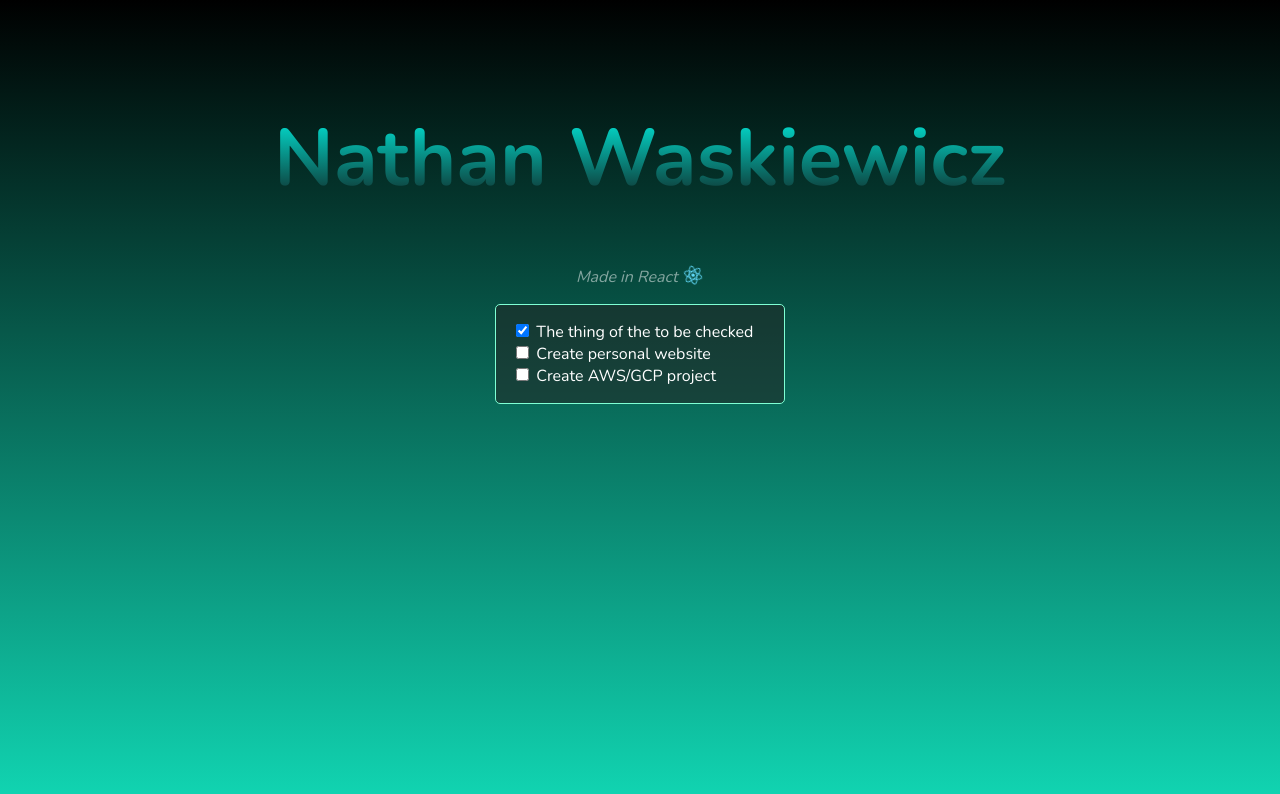
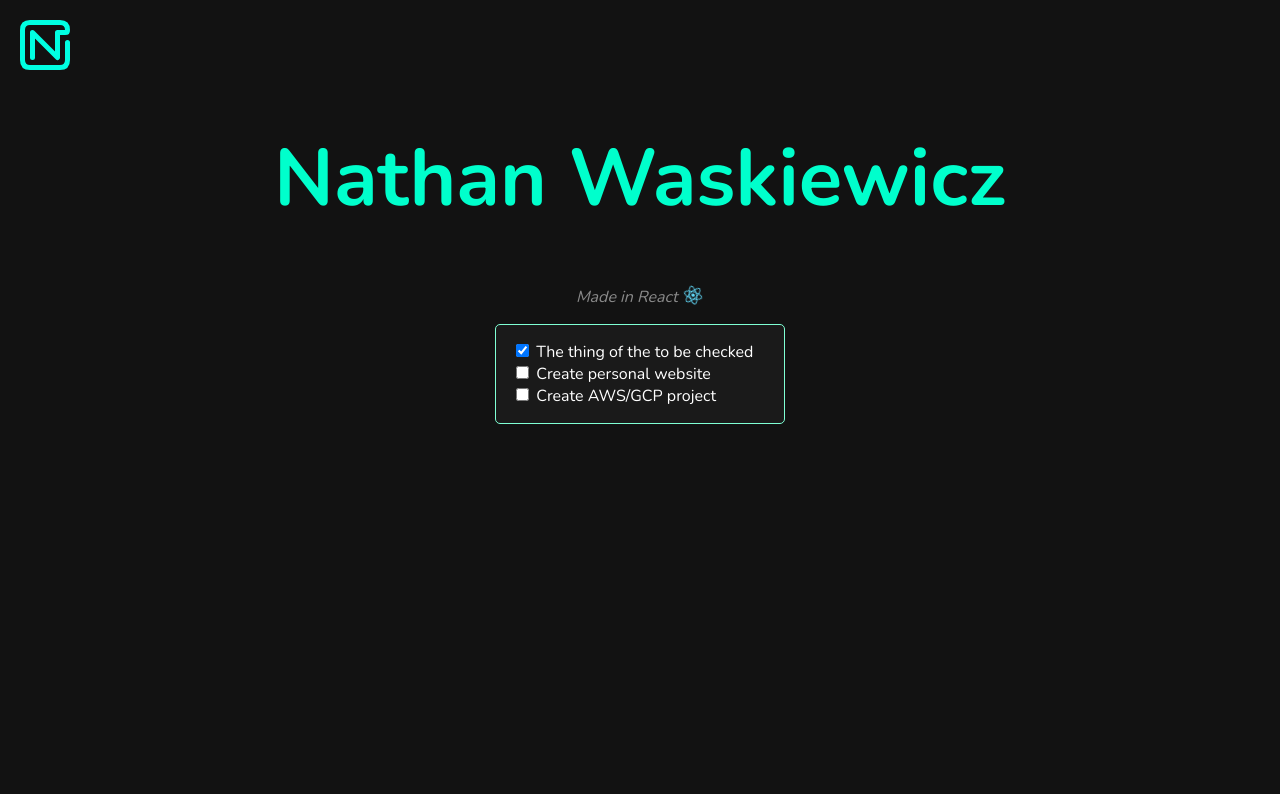
Before and after one commit to N8byte/N8byte.github.io, a React (Create React App) app: page / in a window 1280 px wide. Shown: the top 794 px of the page. Built offline with nearby package versions, Linux system fonts and the light colour scheme.

Commit message:
- changed background - left align logo - change cursor on logo hover

```diff
--- a/src/App.css
+++ b/src/App.css
@@ -1,7 +1,7 @@
 html {
   /* background-image: linear-gradient(#111111, #224433, #00ffee); */
-  background: rgb(0, 0, 0);
-  background: linear-gradient(rgba(0, 0, 0, 1) 0%, rgba(17, 213, 178, 1) 100%);
+  background: #121212;
+  /* background: linear-gradient(rgba(0, 0, 0, 1) 0%, rgba(17, 213, 178, 1) 100%); */
   height: 100vh;
 }
 
@@ -10,9 +10,20 @@ html {
   src: local("nunito"), url(./assets/fonts/nunito.ttf) format("truetype");
 }
 
+.navbar {
+  margin: 20px;
+  display: flex;
+  align-items: flex-start;
+}
+
+.logo {
+  cursor: pointer;
+}
+
 h1 {
-  color: transparent;
-  background: linear-gradient(#00ffee, #111111);
+  /* color: transparent; */
+  /* background: linear-gradient(#00ffee, #111111); */
+  color: #0fc;
   background-clip: text;
   font-size: 5rem;
 }
--- a/src/App.js
+++ b/src/App.js
@@ -23,7 +23,14 @@ function App() {
 function Navbar() {
   return (
     <div className="navbar">
-      <svg src={logo} alt="My logo" />
+      <img
+        className="logo"
+        src={logo}
+        width={50}
+        height={50}
+        onClick={() => console.log("heya")}
+        alt="My logo"
+      />
     </div>
   );
 }
```
